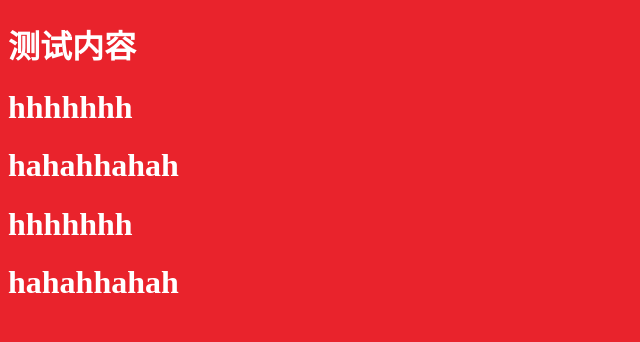
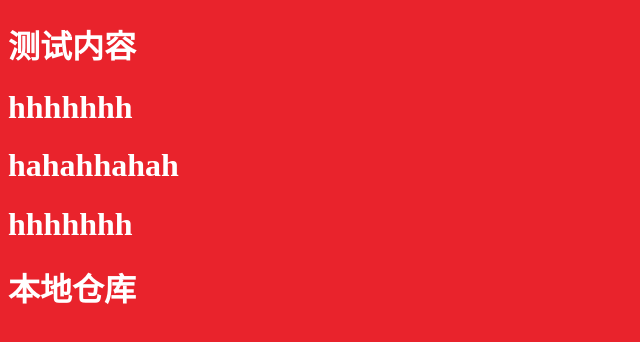
Before and after one commit to wusilu/git-demo, a website: page src/index.html in a window 1280 px wide. Shown: the whole page, without its empty margins (0-640 px from the left). Drawn offline with nearby package versions, Linux system fonts and the light colour scheme; files that its build step writes are made by us from their sources.

Commit message:
修改了index

```diff
--- a/src/index.html
+++ b/src/index.html
@@ -11,7 +11,7 @@
 	<h1>hhhhhhh</h1>
 	<h1>hahahhahah</h1>
 	<h1>hhhhhhh</h1>
-	<h1>hahahhahah</h1>
+	<h1>本地仓库</h1>
 
 </body>
 </html>
```
Also changed, not shown: 1 other file.
